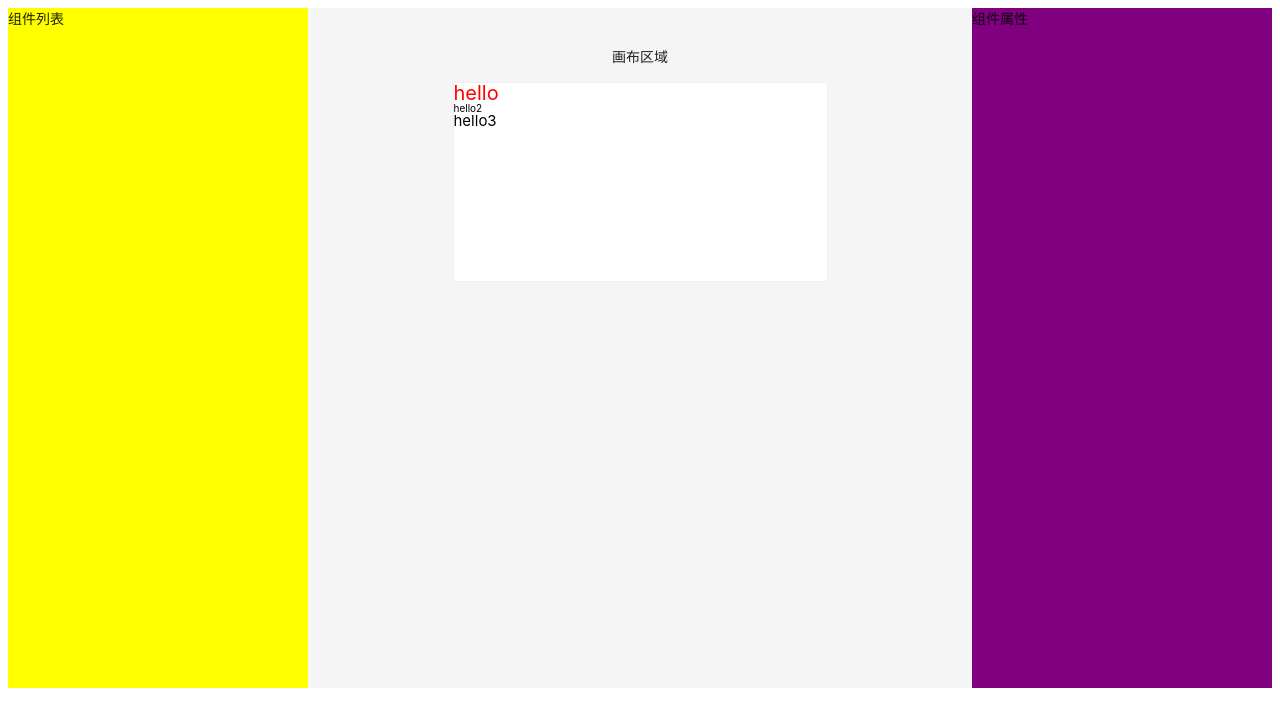
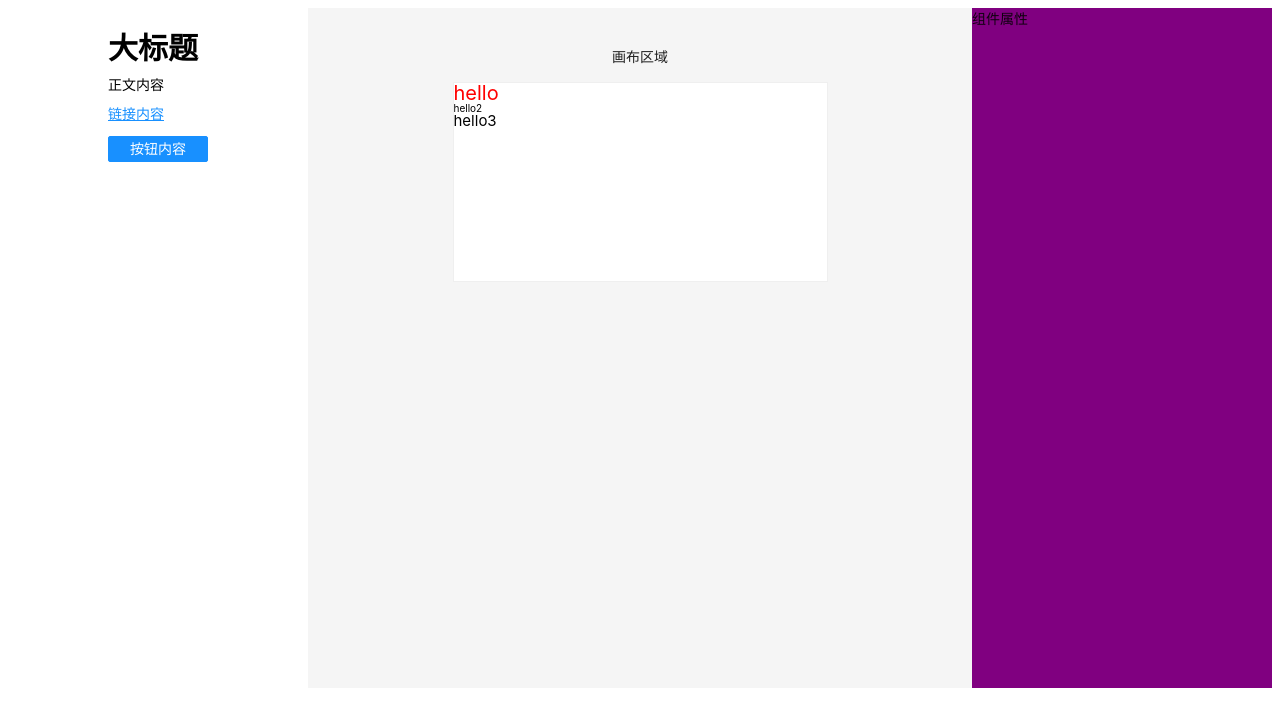
Before and after one commit to JIAXInT/ICanvas, a Vue app: page /editor in a window 1280 px wide. Shown: the top 726 px of the page. Built offline with nearby package versions, Linux system fonts and the light colour scheme.

Commit message:
feat:点击模板组件添加到画布的逻辑

```diff
--- a/components.d.ts
+++ b/components.d.ts
@@ -30,6 +30,7 @@ declare module 'vue' {
     ATag: typeof import('ant-design-vue/es')['Tag']
     ATextarea: typeof import('ant-design-vue/es')['Textarea']
     ATooltip: typeof import('ant-design-vue/es')['Tooltip']
+    ComponentsList: typeof import('./src/components/ComponentsList.vue')['default']
     HelloWorld: typeof import('./src/components/HelloWorld.vue')['default']
     LText: typeof import('./src/components/LText.vue')['default']
     RouterLink: typeof import('vue-router')['RouterLink']
--- /dev/null
+++ b/src/components/ComponentsList.vue
@@ -0,0 +1,47 @@
+<template>
+  <div class="create-component-list">
+    <div
+      v-for="(item, index) in list"
+      :key="index"
+      class="component-item"
+      @click="onItemClick(item)"
+    >
+      <l-text v-bind="item" />
+    </div>
+  </div>
+</template>
+
+<script lang="ts">
+import { defineComponent } from "vue";
+import LText from "../components/LText.vue";
+
+export default defineComponent({
+  props: {
+    list: {
+      type: Array,
+      required: true,
+    },
+  },
+  emits: ["on-item-click"],
+  name: "components-list",
+  components: {
+    LText,
+  },
+  setup(props, ctx) {
+    // eslint-disable-next-line @typescript-eslint/no-explicit-any
+    const onItemClick = (data: any) => {
+      ctx.emit("on-item-click", data);
+    };
+    return {
+      onItemClick,
+    };
+  },
+});
+</script>
+<style>
+.component-item {
+  width: 100px;
+  margin: 0 auto;
+  margin-bottom: 15px;
+}
+</style>
--- a/src/defaultProps.ts
+++ b/src/defaultProps.ts
@@ -44,7 +44,34 @@
 */
 // 通用业务组件属性
 import { mapValues, without } from "lodash-es";
-export const commonDefaultProps = {
+
+export interface CommonComponentProps {
+  // actions
+  actionType: string;
+  url: string;
+  // size
+  height: string;
+  width: string;
+  paddingLeft: string;
+  paddingRight: string;
+  paddingTop: string;
+  paddingBottom: string;
+  // border type
+  borderStyle: string;
+  borderColor: string;
+  borderWidth: string;
+  borderRadius: string;
+  // shadow and opacity
+  boxShadow: string;
+  opacity: number;
+  // position and x,y
+  position: string;
+  left: string;
+  top: string;
+  right: string;
+}
+
+export const commonDefaultProps: CommonComponentProps = {
   // actions （事件功能）
   actionType: "",
   url: "",
@@ -69,7 +96,22 @@ export const commonDefaultProps = {
   top: "0",
   right: "0",
 };
-export const textDefautlProps = {
+
+// 添加TextDefaultProps 接口
+export interface TextComponentProps extends CommonComponentProps {
+  text: string;
+  fontSize: string;
+  fontFamily: string;
+  fontWeight: string;
+  fontStyle: string;
+  textDecoration: string;
+  lineHeight: string;
+  textAlign: string;
+  color: string;
+  backgroundColor: string;
+}
+
+export const textDefautlProps: TextComponentProps = {
   // basic props - font styles
   text: "正文内容",
   fontSize: "14px",
--- /dev/null
+++ b/src/defaultTemplates.ts
@@ -0,0 +1,40 @@
+export const defaultTextTemplates = [
+  {
+    text: "大标题",
+    fontSize: "30px",
+    fontWeight: "bold",
+    tag: "h2",
+    width: "100px",
+  },
+  {
+    text: "正文内容",
+    tag: "p",
+    width: "100px",
+  },
+  {
+    text: "链接内容",
+    color: "#1890ff",
+    textDecoration: "underline",
+    tag: "p",
+    width: "100px",
+  },
+  {
+    text: "按钮内容",
+    color: "#ffffff",
+    backgroundColor: "#1890ff",
+    borderWidth: "1px",
+    borderColor: "#1890ff",
+    borderStyle: "solid",
+    borderRadius: "2px",
+    paddingLeft: "10px",
+    paddingRight: "10px",
+    paddingTop: "5px",
+    paddingBottom: "5px",
+    width: "100px",
+    tag: "button",
+    textAlign: "center",
+    position: "absolute",
+  },
+];
+
+export default defaultTextTemplates;
--- a/src/hooks/useComponentCommon.ts
+++ b/src/hooks/useComponentCommon.ts
@@ -1,8 +1,9 @@
 import { computed } from "vue";
 import { pick } from "lodash-es";
+import { TextComponentProps } from "../defaultProps";
 
-const useComponentCommon = <T extends { [key: string]: any }>(
-  props: T,
+const useComponentCommon = (
+  props: Readonly<Partial<TextComponentProps>>,
   picks: string[]
 ) => {
   const styleProps = computed(() => pick(props, picks));
--- a/src/store/editor.ts
+++ b/src/store/editor.ts
@@ -1,6 +1,7 @@
 import { Module } from "vuex";
 import { v4 as uuidv4 } from "uuid";
 import { GlobalDataProps } from "./index";
+import { TextComponentProps } from "../defaultProps";
 
 export interface EditorProps {
   // 供中间编辑渲染的数组
@@ -45,6 +46,16 @@ const editor: Module<EditorProps, GlobalDataProps> = {
     components: testComponentds,
     currentElement: "",
   },
+  mutations: {
+    addComponent(state, props: Partial<TextComponentProps>) {
+      const newComponent: ComponentData = {
+        id: uuidv4(),
+        name: "l-text",
+        props,
+      };
+      state.components.push(newComponent);
+    },
+  },
 };
 
 export default editor;
--- a/src/views/Editor.vue
+++ b/src/views/Editor.vue
@@ -1,8 +1,13 @@
 <template>
   <div class="editor" id="editor-layout-main">
     <a-layout style="background: red; height: 85vh">
-      <a-layout-sider width="300" style="background: yellow">
-        <div class="sidebar-container">组件列表</div>
+      <a-layout-sider width="300" style="background: white">
+        <div class="sidebar-container">
+          <components-list
+            :list="defaultTextTemplates"
+            @on-item-click="addItem"
+          ></components-list>
+        </div>
       </a-layout-sider>
       <a-layout style="padding: 0 24px 24px">
         <a-layout-content class="preview-container">
@@ -32,9 +37,14 @@ import { computed } from "vue";
 import { useStore } from "vuex";
 import { GlobalDataProps } from "../store";
 import LText from "../components/LText.vue";
+import ComponentsList from "../components/ComponentsList.vue";
+import { defaultTextTemplates } from "../defaultTemplates";
 
 const store = useStore<GlobalDataProps>();
 const components = computed(() => store.state.editor.components);
+const addItem = (props: any) => {
+  store.commit("addComponent", props);
+};
 </script>
 
 <style>
```
Also changed, not shown: 1 other file (tests, documents, lock files or other folders).
